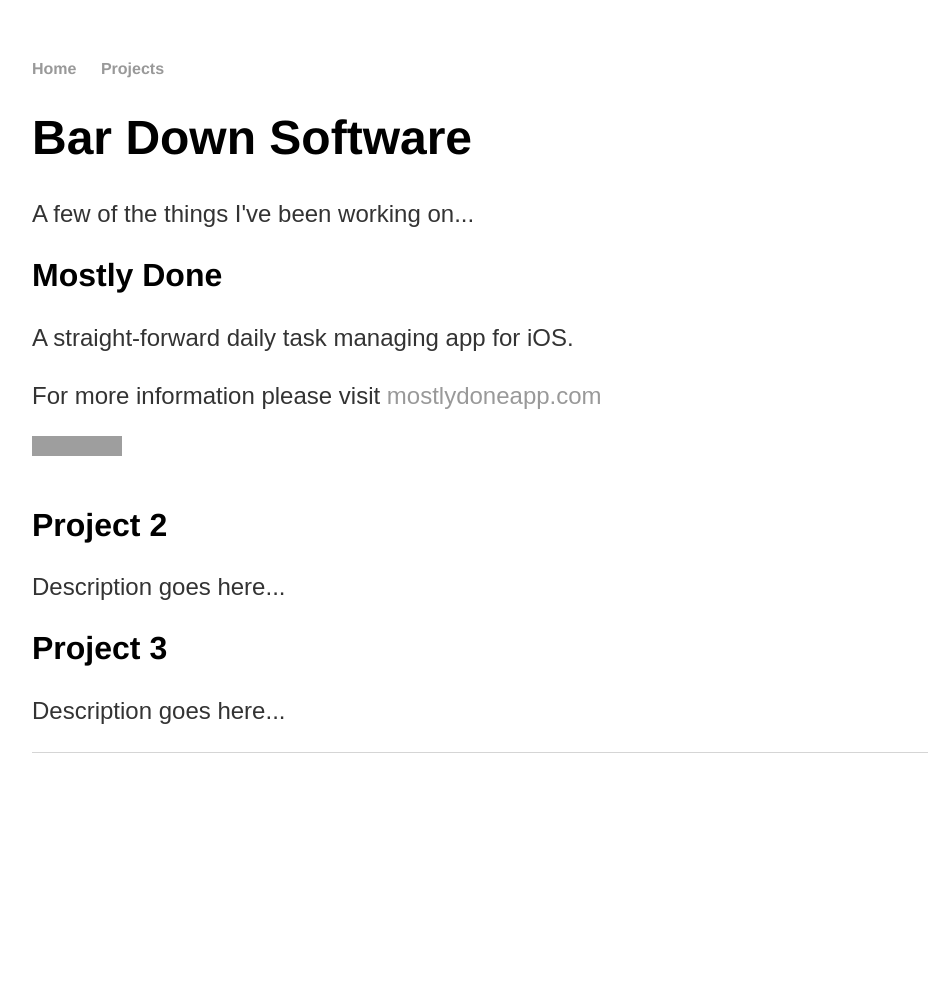
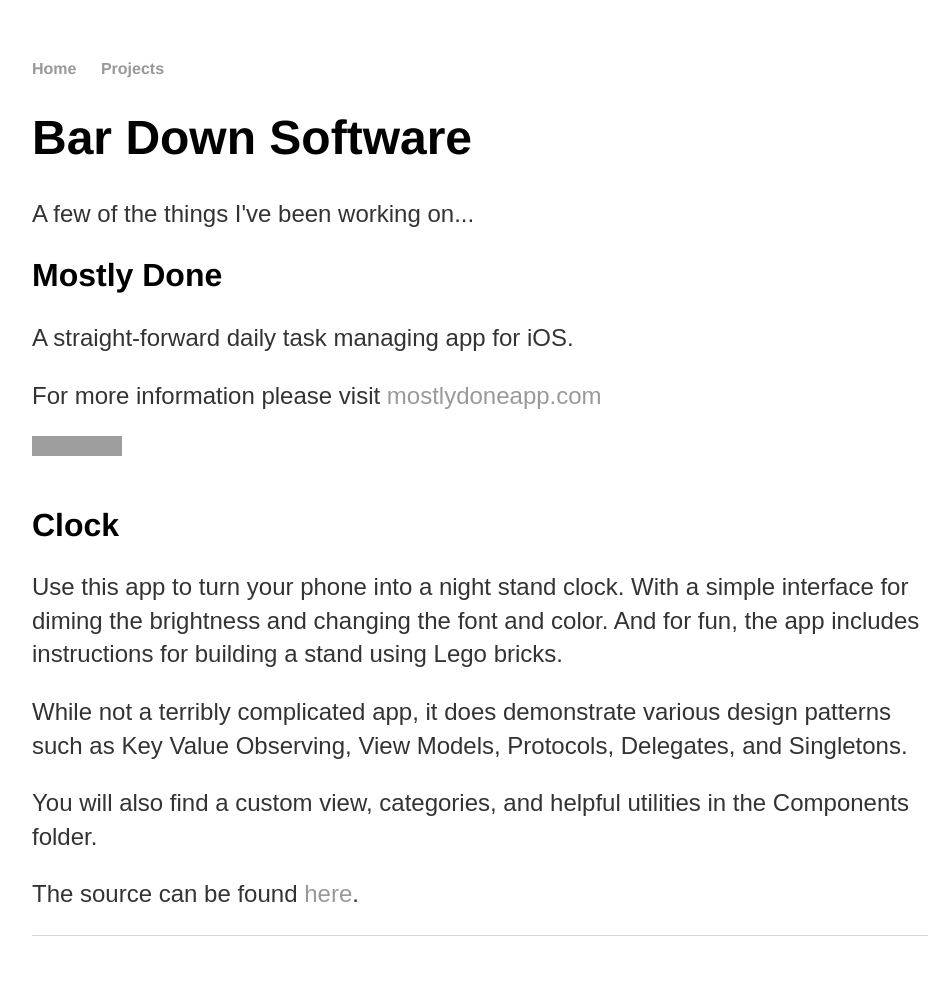
Before and after one commit to bardownsoftware/bardownsoftware.github.io, a Jekyll site: the page built from projects/index.html, in a window 1280 px wide. Shown: the whole page, without its empty margins (160-1110 px from the left). Built offline with Jekyll 4.4.1, drawn with Linux system fonts in a browser that asks for light colours; before the commit the page ends 900 px from its top, so only the background shows below that; grey boxes are pictures that could not be loaded.

Commit message:
Updated description of Clock app.

```diff
--- a/projects/index.html
+++ b/projects/index.html
@@ -12,12 +12,14 @@
     <p>For more information please visit <a href="http://mostlydoneapp.com">mostlydoneapp.com</a></p>
     <a href="https://itunes.apple.com/us/app/mostly-done/id1131771017?mt=8" style="display:inline-block;overflow:hidden;background:url(https://linkmaker.itunes.apple.com/images/badges/en-us/badge_appstore-lrg.svg) no-repeat;width:165px;height:40px;"></a>
 
-    <h2>Project 2</h2>
+    <h2>Clock</h2>
 
-    <p>Description goes here...</p>
+    <p>Use this app to turn your phone into a night stand clock. With a simple interface for diming the brightness and changing the font and color. And for fun, the app includes instructions for building a stand using Lego bricks.</p>
 
-    <h2>Project 3</h2>
+    <p>While not a terribly complicated app, it does demonstrate various design patterns such as Key Value Observing, View Models, Protocols, Delegates, and Singletons.</p>
 
-    <p>Description goes here...</p>
+    <p>You will also find a custom view, categories, and helpful utilities in the Components folder.</p>
+
+    <p>The source can be found <a href="https://github.com/bardownsoftware/code">here</a>.</p>
 
 </div>
```
